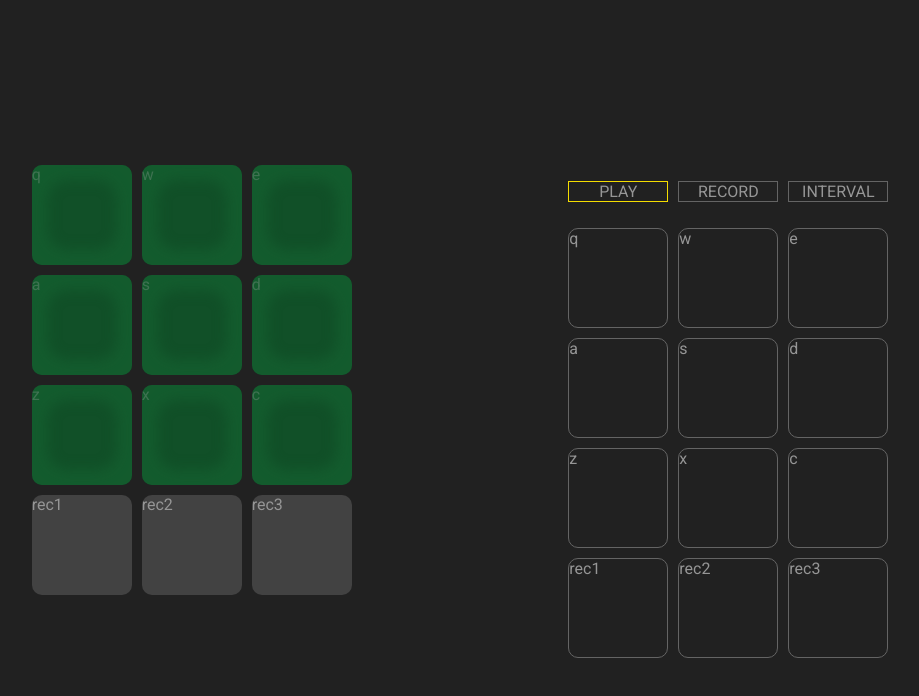
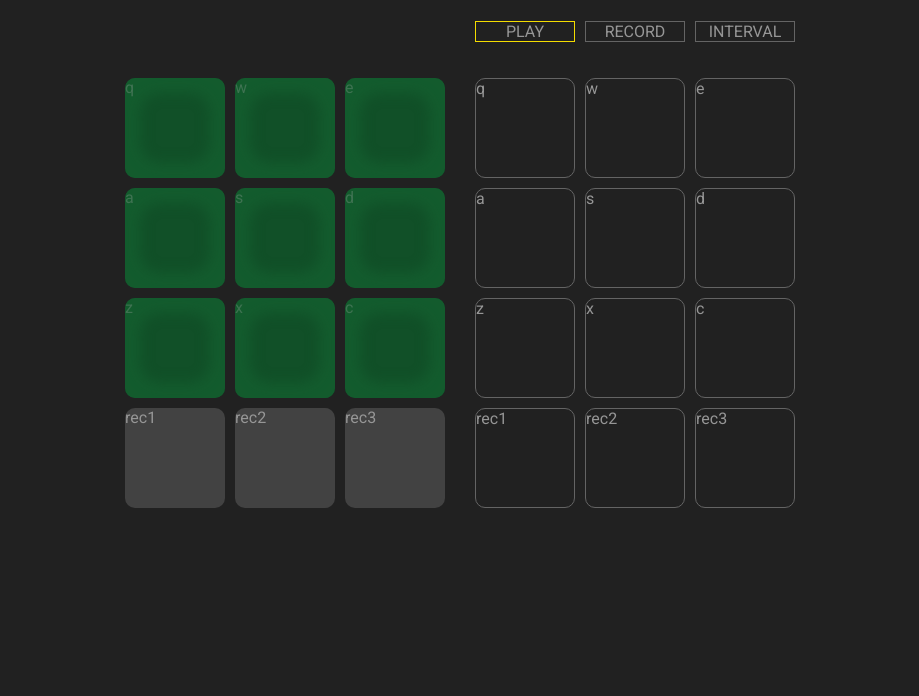
Before and after one commit to christianambukita/drum-pad-simulator, a React (Create React App) app: page / in a window 1280 px wide. Shown: the top 696 px of the page, without its empty margins (180-1099 px from the left). Built offline with nearby package versions, Linux system fonts and the light colour scheme.

Commit message:
Adjust app elements positioning

```diff
--- a/src/App.css
+++ b/src/App.css
@@ -10,10 +10,39 @@ body{
   font-family: 'Roboto', sans-serif;
 }
 
-#drum-machine{
-  margin: 20vh 0 20vh 0;
+.flex-container{
   display: flex;
-  justify-content: space-evenly;
+  justify-content: center;
+  align-items: center;
+}
+
+.app-container{
+  display: flex;
+  justify-content: center;
+  align-items: center;
+}
+
+.main-container{
+  display: flex;
+  flex-direction: column;
+  justify-content: center;
+  align-items: flex-start;
+}
+
+.top-section{
+  display: flex;
+  justify-content: flex-end;
+  align-items: center;
+  width: 100%;
+}
+.top-section >div{
+  width: 50%;
+}
+
+.bottom-section{
+  display: flex;
+  justify-content: center;
+  align-items: center;
 }
 
 .drum-pads{
@@ -24,7 +53,18 @@ body{
   flex-wrap: wrap;
 }
 
+.section-container:first-child{
+  align-self: flex-end;
+}
 
+.section-container{
+  margin: 10px;
+  height: 440px;
+}
+
+.interval-container{
+  width: 330px;
+}
 .drum-pad{
   flex: 0 0 100px;
   height: 100px;
--- a/src/components/App.js
+++ b/src/components/App.js
@@ -12,16 +12,22 @@ function App() {
   const [displayValue, setDisplay] = useState('Press any key');
 
   return (
-    <div className="App">
-      <div id="drum-machine">
-        <div>
-          {/* <div id="display">{displayValue}</div> */}
-          <DrumPads setDisplay={setDisplay}/>
-          <RecordPads />
+    <div className="app-container">
+      <div className="main-container">
+        <div className="top-section">
+          <div className="flex-container">
+            <ModeControl />
+          </div>
         </div>
-        <div>
-          <ModeControl />
-          <ControlPads />
+        <div className="bottom-section">
+          <div className="section-container">
+            {/* <div id="display">{displayValue}</div> */}
+            <DrumPads setDisplay={setDisplay}/>
+            <RecordPads />
+          </div>
+          <div className="section-container">
+            <ControlPads />
+          </div>
         </div>
 
       </div>
--- a/src/components/IntervalControl.js
+++ b/src/components/IntervalControl.js
@@ -32,7 +32,7 @@ function IntervalControl({onGoingPads, intervals, changeInterValue}) {
 
     </li>)
     return(
-        <div>
+        <div className='interval-container'>
             <div className="space-between list-description">
                 <p>key:</p>
                 <p>interval [ms]</p>
```
